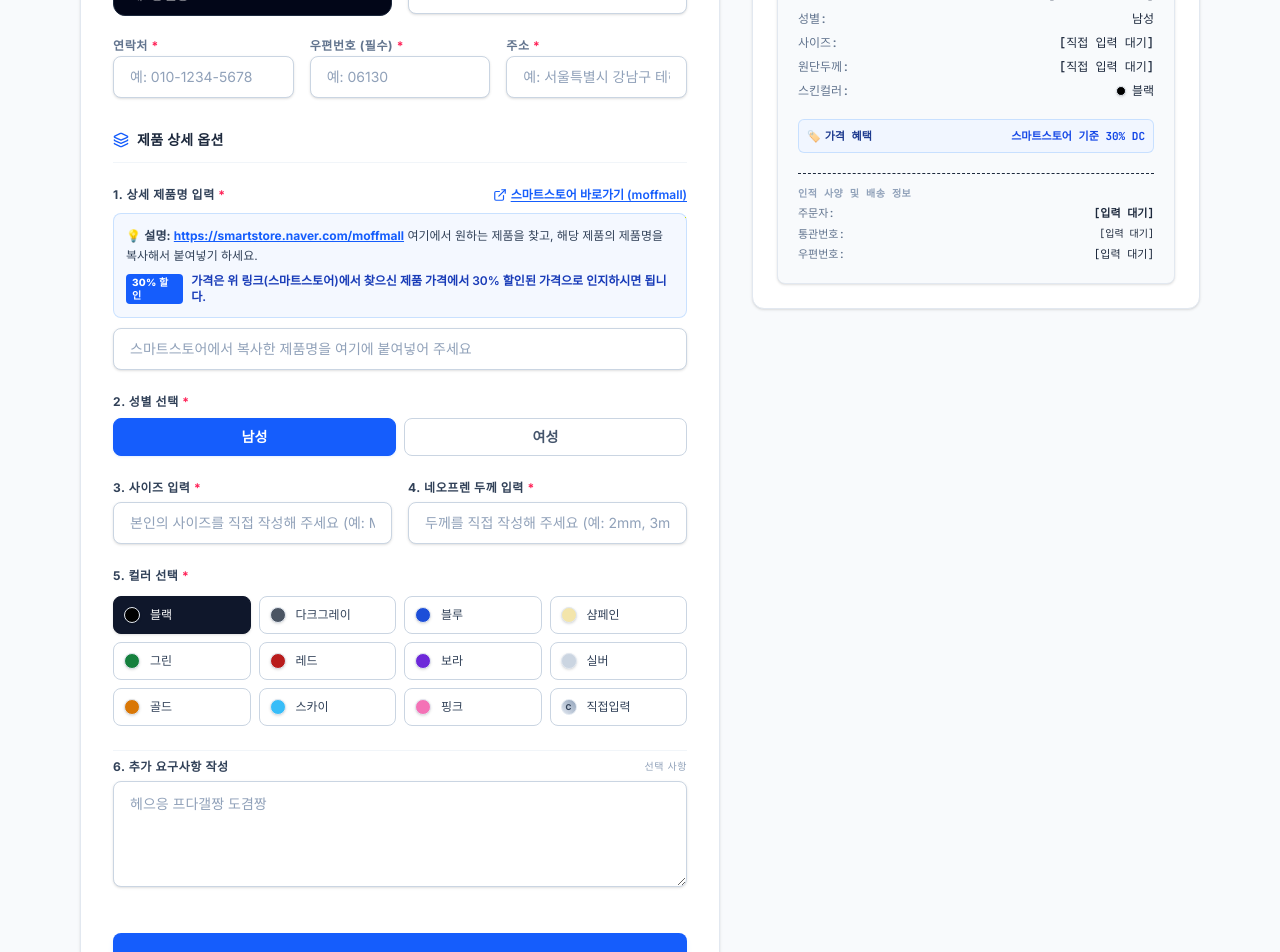
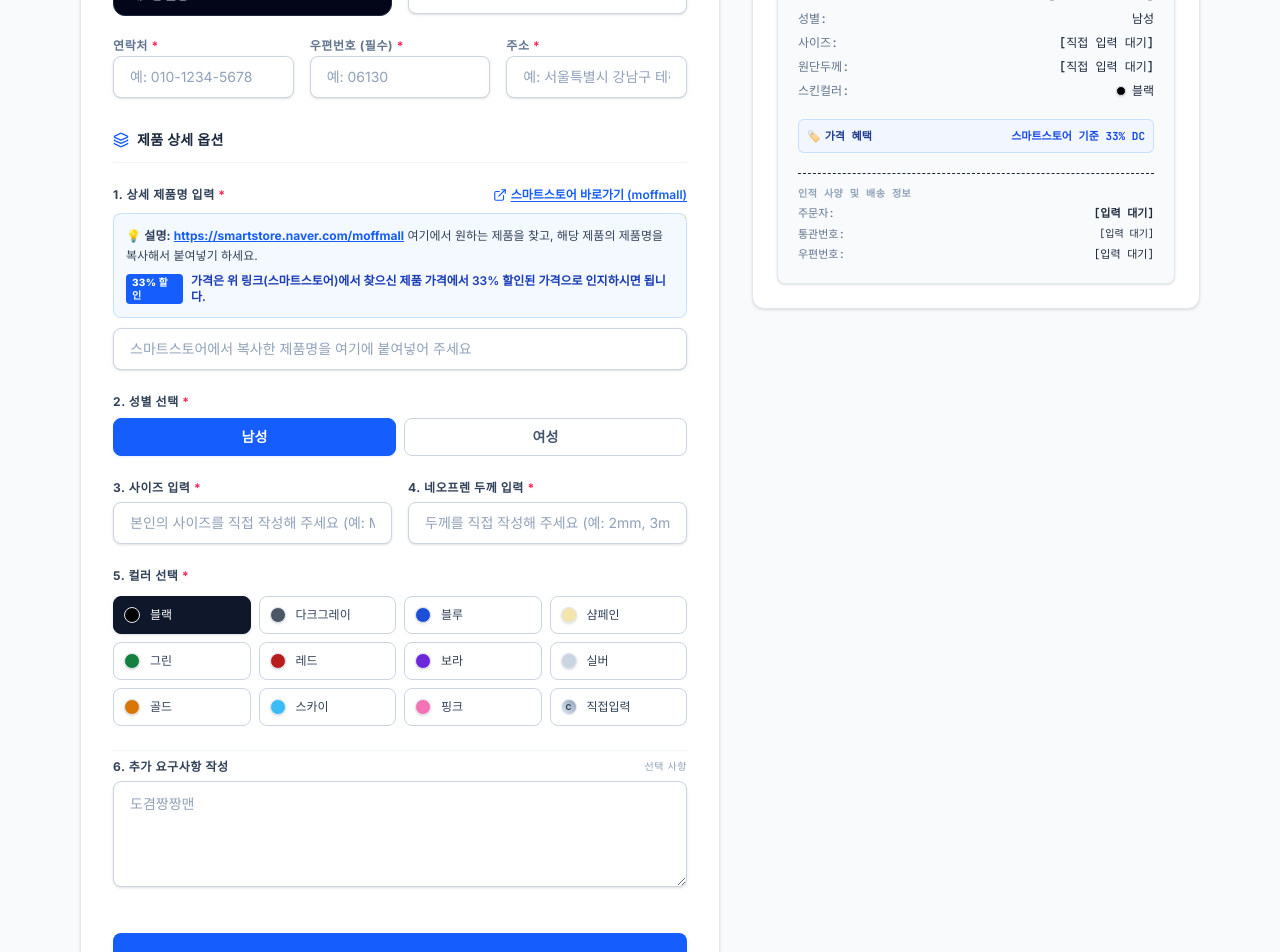
Before and after one commit to 9hyojeong-byte/DCFDG_suit_order, a React (Vite) app: page / in a window 1280 px wide. Shown: the part 220-1172 px from the top of the page. Built offline with nearby package versions, Linux system fonts and the light colour scheme; no server answers.

Commit message:
fix: update discount rate from 30% to 33% across all displays and receipt

```diff
--- a/src/App.tsx
+++ b/src/App.tsx
@@ -539,8 +539,8 @@ export default function App() {
                       여기에서 원하는 제품을 찾고, 해당 제품의 제품명을 복사해서 붙여넣기 하세요.
                     </p>
                     <div className="flex items-center gap-2 pt-0.5 text-blue-800 font-semibold">
-                      <span className="inline-block px-1.5 py-0.5 bg-blue-600 text-white rounded text-[10px] font-extrabold tracking-wide">30% 할인</span>
-                      <span>가격은 위 링크(스마트스토어)에서 찾으신 제품 가격에서 30% 할인된 가격으로 인지하시면 됩니다.</span>
+                      <span className="inline-block px-1.5 py-0.5 bg-blue-600 text-white rounded text-[10px] font-extrabold tracking-wide">33% 할인</span>
+                      <span>가격은 위 링크(스마트스토어)에서 찾으신 제품 가격에서 33% 할인된 가격으로 인지하시면 됩니다.</span>
                     </div>
                   </div>
 
@@ -682,7 +682,7 @@ export default function App() {
                   </label>
                   <textarea
                     rows={4}
-                    placeholder="헤으응 프다갤짱 도겸짱"
+                    placeholder="도겸짱짱맨"
                     value={formData.customNotes}
                     onChange={(e) => setFormData(prev => ({ ...prev, customNotes: e.target.value }))}
                     className="w-full text-sm bg-white border border-slate-300 rounded-lg px-4 py-3 text-slate-850 focus:outline-none focus:ring-2 focus:ring-blue-500/20 focus:border-blue-500 placeholder:text-slate-400 shadow-sm transition-all"
@@ -807,7 +807,7 @@ export default function App() {
                   <span className="font-bold flex items-center gap-1">
                     <span>🏷️</span> 가격 혜택
                   </span>
-                  <span className="font-bold text-blue-700">스마트스토어 기준 30% DC</span>
+                  <span className="font-bold text-blue-700">스마트스토어 기준 33% DC</span>
                 </div>
 
                 <div className="border-t border-dashed border-slate-250 pt-3">
@@ -909,7 +909,7 @@ export default function App() {
                   </div>
                   <div className="flex justify-between text-[11px] text-blue-700 font-semibold">
                     <span>가격 적용 혜택:</span>
-                    <span>스마트스토어 판매가 기준 30% 할인</span>
+                    <span>스마트스토어 판매가 기준 33% 할인</span>
                   </div>
                   <p className="text-slate-300">----------------------------------------</p>
 
--- a/src/receiptCanvas.ts
+++ b/src/receiptCanvas.ts
@@ -139,7 +139,7 @@ export function renderReceiptCanvas(submission: SavedSubmission): string {
   ctx.textAlign = "left";
   ctx.fillStyle = "#2563EB";
   ctx.font = "bold 11px 'Apple SD Gothic Neo', 'Malgun Gothic', sans-serif";
-  ctx.fillText("■ 제품 상세 옵션 (스마트스토어 30% 할인)", 32, currentY);
+  ctx.fillText("■ 제품 상세 옵션 (스마트스토어 33% 할인)", 32, currentY);
   currentY += 20;
 
   drawRow("1. 상세 제품명", submission.data.productName, true);
@@ -147,7 +147,7 @@ export function renderReceiptCanvas(submission: SavedSubmission): string {
   drawRow("3. 사이즈", submission.data.size || "-");
   drawRow("4. 네오프렌 두께", submission.data.thickness || "-");
   drawRow("5. 스킨 컬러", submission.data.color || "-");
-  drawRow("가격 적용 혜택", "스마트스토어 정가 기준 30% 할인 적용", true);
+  drawRow("가격 적용 혜택", "스마트스토어 정가 기준 33% 할인 적용", true);
 
   drawDivider(currentY + 5);
   currentY += 25;
```
